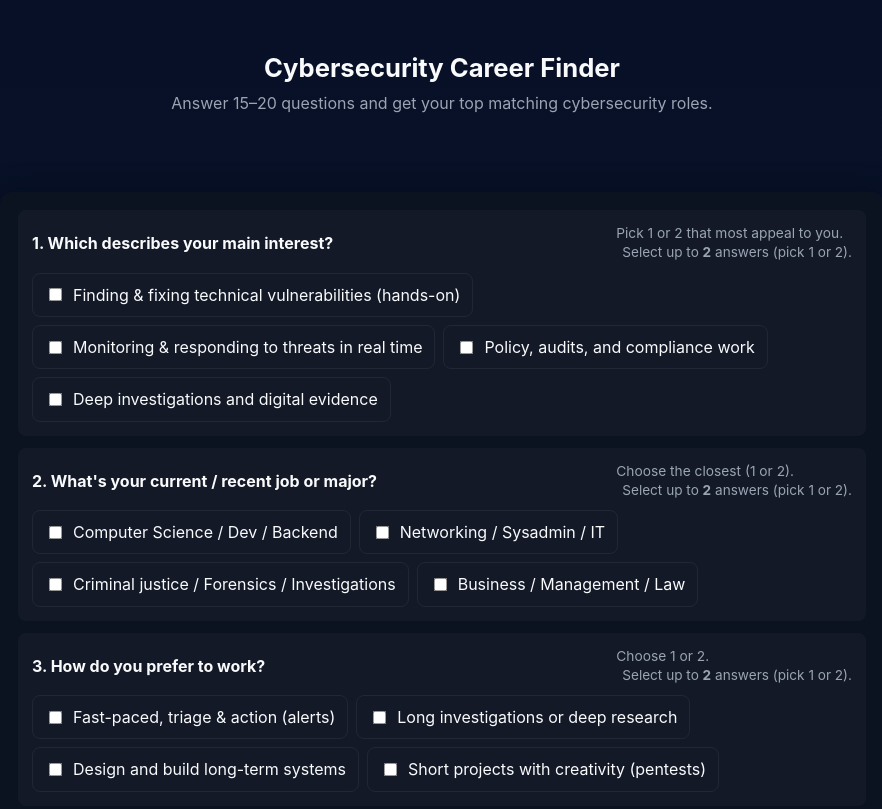
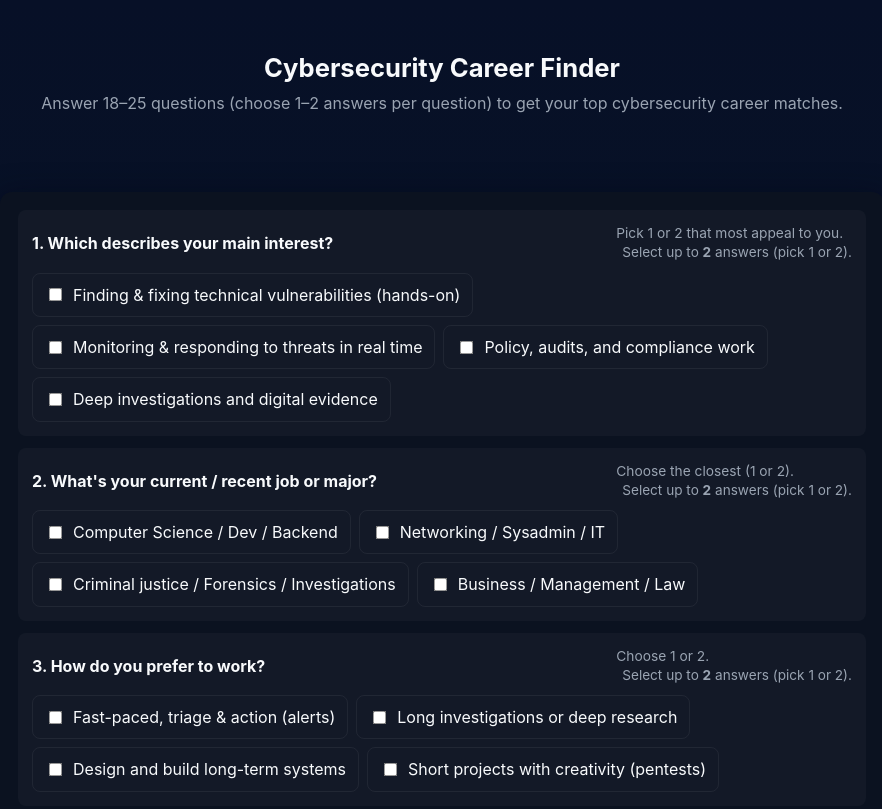
Before and after one commit to ShockWave08/CyberSecurityCareer, a plain HTML site: page index.html in a window 1280 px wide. Shown: the top 809 px of the page, without its empty margins (198-1080 px from the left). Drawn offline with Linux system fonts and the light colour scheme.

Commit message:
Question Update

```diff
--- a/index.html
+++ b/index.html
@@ -10,7 +10,7 @@
   <header class="site-header">
     <div class="container">
       <h1>Cybersecurity Career Finder</h1>
-      <p class="tag">Answer 15–20 questions and get your top matching cybersecurity roles.</p>
+      <p class="tag">Answer 18–25 questions (choose 1–2 answers per question) to get your top cybersecurity career matches.</p>
     </div>
   </header>
 
@@ -35,7 +35,8 @@
 
     <section id="explain" class="explain">
       <h3>How this works</h3>
-      <p>The answers add weighted points to each of 12 cybersecurity roles. Select 1 or 2 answers per question. The page shows the best matches based on your preferences, skills and experience. </p>
+      <p>Your selections add points to each of 12 cybersecurity roles. Select <strong>1 or 2</strong> answers per question.
+      The best matches appear after you submit. You can edit role mappings in <code>script.js</code>.</p>
     </section>
   </main>
 
--- a/script.js
+++ b/script.js
@@ -1,6 +1,7 @@
 /* Cybersecurity Career Finder
    script.js
-   - updated to allow up to 2 selections per question
+   - Allows 1–2 answers per question (checkboxes)
+   - Expanded to 25 questions for finer matching
 */
 
 const roles = {
@@ -18,7 +19,7 @@ const roles = {
   "security_architect": { title: "Security Architect", desc: "Designs the overall security architecture and strategy (senior role)." }
 };
 
-// Questions array (same content as earlier; kept for brevity)
+// Questions (25 total). Select 1–2 per question.
 const questions = [
   {
     id: "q1",
@@ -31,7 +32,6 @@ const questions = [
       { id:"d", text:"Deep investigations and digital evidence","adds":["forensic_analyst","incident_responder"] }
     ]
   },
-
   {
     id: "q2",
     text: "What's your current / recent job or major?",
@@ -43,7 +43,6 @@ const questions = [
       { id:"d", text:"Business / Management / Law","adds":["grc","security_architect"] }
     ]
   },
-
   {
     id: "q3",
     text: "How do you prefer to work?",
@@ -55,7 +54,6 @@ const questions = [
       { id:"d", text:"Short projects with creativity (pentests)","adds":["pentester","security_engineer"] }
     ]
   },
-
   {
     id: "q4",
     text: "Technical skills: which do you enjoy most?",
@@ -67,7 +65,6 @@ const questions = [
       { id:"d", text:"Reverse-engineering / low-level debugging","adds":["malware_analyst","pentester","forensic_analyst"] }
     ]
   },
-
   {
     id: "q5",
     text: "Do you enjoy social engineering and thinking like an attacker?",
@@ -78,7 +75,6 @@ const questions = [
       { id:"c", text:"No — prefer defenses/policies","adds":["grc","security_architect"] }
     ]
   },
-
   {
     id: "q6",
     text: "Preferred environment?",
@@ -90,7 +86,6 @@ const questions = [
       { id:"d", text:"Legal/forensics lab or government","adds":["forensic_analyst","malware_analyst"] }
     ]
   },
-
   {
     id: "q7",
     text: "How comfortable are you with coding?",
@@ -101,7 +96,6 @@ const questions = [
       { id:"c", text:"Minimal coding (config & analysis)","adds":["soc_analyst","grc","security_architect"] }
     ]
   },
-
   {
     id: "q8",
     text: "Do you prefer hands-on hardware/network work?",
@@ -112,7 +106,6 @@ const questions = [
       { id:"c", text:"No — focus on apps or policy","adds":["devsecops","grc","security_architect"] }
     ]
   },
-
   {
     id: "q9",
     text: "Interest in regulations & compliance (PCI, GDPR, ISO)?",
@@ -123,10 +116,9 @@ const questions = [
       { id:"c", text:"Low — prefer technical work","adds":["pentester","malware_analyst"] }
     ]
   },
-
   {
     id: "q10",
-    text: "Do you enjoy teaching, writing reports or explaining security to non-technical people?",
+    text: "Do you enjoy teaching, writing reports, presenting to non-technical folks?",
     desc: "Pick 1 or 2.",
     options: [
       { id:"a", text:"Yes — I love clear communication","adds":["grc","security_architect","security_analyst"] },
@@ -134,7 +126,6 @@ const questions = [
       { id:"c", text:"No — prefer lab work","adds":["malware_analyst","pentester"] }
     ]
   },
-
   {
     id: "q11",
     text: "How do you handle stress and urgent incidents?",
@@ -145,7 +136,6 @@ const questions = [
       { id:"c", text:"Prefer planning and architecture","adds":["security_architect","grc"] }
     ]
   },
-
   {
     id: "q12",
     text: "Do you like long-term projects vs short engagements?",
@@ -156,7 +146,6 @@ const questions = [
       { id:"c", text:"Ongoing monitoring & ops","adds":["soc_analyst","security_analyst"] }
     ]
   },
-
   {
     id: "q13",
     text: "What tool types do you want to work with?",
@@ -168,7 +157,6 @@ const questions = [
       { id:"d", text:"Forensic suites, disk/memory analysis","adds":["forensic_analyst","incident_responder"] }
     ]
   },
-
   {
     id: "q14",
     text: "Are you interested in malware and reverse-engineering?",
@@ -179,7 +167,6 @@ const questions = [
       { id:"c", text:"Not really","adds":["grc","security_architect"] }
     ]
   },
-
   {
     id: "q15",
     text: "Career priorities (pick most important)",
@@ -190,7 +177,6 @@ const questions = [
       { id:"c", text:"Excitement & variety","adds":["pentester","soc_analyst"] }
     ]
   },
-
   {
     id: "q16",
     text: "Do you prefer team leadership or hands-on tech?",
@@ -201,22 +187,20 @@ const questions = [
       { id:"c", text:"Hybrid","adds":["security_engineer","cloud_security"] }
     ]
   },
-
   {
     id: "q17",
     text: "Do you already hold experience / certs? (pick best fit)",
     desc: "Pick 1 or 2.",
     options: [
-      { id:"a", text:"Security certs (CompTIA/Security+/CEH/CISSP)","adds":["security_analyst","grc","security_architect"] },
-      { id:"b", text:"Networking certs (CCNA)","adds":["network_security","security_engineer"] },
-      { id:"c", text:"Cloud certs (AWS/Azure)","adds":["cloud_security","devsecops"] },
+      { id:"a", text:"Security certs (CompTIA Security+, CEH, CISSP)","adds":["security_analyst","grc","security_architect"] },
+      { id:"b", text:"Networking certs (CCNA, JNCIA)","adds":["network_security","security_engineer"] },
+      { id:"c", text:"Cloud certs (AWS/Azure/GCP)","adds":["cloud_security","devsecops"] },
       { id:"d", text:"None yet","adds":["security_analyst","soc_analyst"] }
     ]
   },
-
   {
     id: "q18",
-    text: "Final: What would you like to be learning most in the next year?",
+    text: "What would you like to learn most next year?",
     desc: "Pick 1 or 2.",
     options: [
       { id:"a", text:"Incident handling & forensics","adds":["incident_responder","forensic_analyst"] },
@@ -224,12 +208,88 @@ const questions = [
       { id:"c", text:"Cloud security & IaC","adds":["cloud_security","devsecops"] },
       { id:"d", text:"Risk management & compliance","adds":["grc","security_architect"] }
     ]
+  },
+  {
+    id: "q19",
+    text: "Preferred operating environments?",
+    desc: "Pick 1 or 2.",
+    options: [
+      { id:"a", text:"Linux-first (servers, terminals, tooling)","adds":["soc_analyst","incident_responder","security_engineer","pentester"] },
+      { id:"b", text:"Windows enterprise (AD, GPO, EDR)","adds":["security_analyst","incident_responder","network_security"] },
+      { id:"c", text:"Cloud-native (AWS/Azure/GCP)","adds":["cloud_security","devsecops","security_architect"] },
+      { id:"d", text:"Specialized lab/forensics VMs","adds":["forensic_analyst","malware_analyst"] }
+    ]
+  },
+  {
+    id: "q20",
+    text: "Client-facing & presentation comfort?",
+    desc: "Pick 1 or 2.",
+    options: [
+      { id:"a", text:"High — love presenting to stakeholders","adds":["grc","security_architect","pentester"] },
+      { id:"b", text:"Medium — can present as needed","adds":["security_engineer","security_analyst"] },
+      { id:"c", text:"Low — prefer behind-the-scenes","adds":["malware_analyst","forensic_analyst"] }
+    ]
+  },
+  {
+    id: "q21",
+    text: "Are you okay with shift work / on-call rotations?",
+    desc: "Pick 1 or 2.",
+    options: [
+      { id:"a", text:"Yes — fine with nights/weekends on-call","adds":["soc_analyst","incident_responder"] },
+      { id:"b", text:"Occasionally — limited rotations","adds":["security_analyst","network_security"] },
+      { id:"c", text:"Prefer standard business hours","adds":["grc","security_architect","cloud_security","security_engineer"] }
+    ]
+  },
+  {
+    id: "q22",
+    text: "What kinds of artifacts do you enjoy producing most?",
+    desc: "Pick 1 or 2.",
+    options: [
+      { id:"a", text:"Runbooks/playbooks & detection rules","adds":["soc_analyst","security_analyst","incident_responder"] },
+      { id:"b", text:"Exploits, PoCs & attack simulations","adds":["pentester","malware_analyst"] },
+      { id:"c", text:"Architectural diagrams & standards","adds":["security_architect","security_engineer","cloud_security"] },
+      { id:"d", text:"Policies, audit reports & risk registers","adds":["grc"] }
+    ]
+  },
+
+  // NEW: q23–q25
+  {
+    id: "q23",
+    text: "Which industries interest you most for security work?",
+    desc: "Pick 1 or 2.",
+    options: [
+      { id:"a", text:"Finance / banking / fintech","adds":["grc","security_analyst","incident_responder"] },
+      { id:"b", text:"Government / defense / law enforcement","adds":["forensic_analyst","malware_analyst","incident_responder"] },
+      { id:"c", text:"Big tech / SaaS / cloud platforms","adds":["cloud_security","devsecops","security_engineer","security_architect"] },
+      { id:"d", text:"Consulting / agency / red-team services","adds":["pentester","security_architect"] }
+    ]
+  },
+  {
+    id: "q24",
+    text: "How do you feel about travel or visiting client sites?",
+    desc: "Pick 1 or 2.",
+    options: [
+      { id:"a", text:"Love travel and variety of locations","adds":["pentester","security_architect","incident_responder"] },
+      { id:"b", text:"Okay with occasional travel","adds":["security_analyst","network_security","security_engineer"] },
+      { id:"c", text:"Prefer mostly-remote / home-based","adds":["malware_analyst","devsecops","cloud_security","grc"] }
+    ]
+  },
+  {
+    id: "q25",
+    text: "Long-term, how do you see your career evolving?",
+    desc: "Pick 1 or 2.",
+    options: [
+      { id:"a", text:"Into leadership, strategy and architecture","adds":["security_architect","grc"] },
+      { id:"b", text:"As a deep technical specialist (guru level)","adds":["malware_analyst","forensic_analyst","pentester","devsecops"] },
+      { id:"c", text:"Hybrid: strong technical skills plus mentoring others","adds":["security_engineer","cloud_security","security_analyst"] }
+    ]
   }
 ];
 
+// Alias so "consulting_pentester" reuses pentester definition
 roles["consulting_pentester"] = roles["pentester"];
 
-// render questions (checkbox version)
+// ===== Render (checkbox version) =====
 const questionsDiv = document.getElementById('questions');
 
 function renderQuestions() {
@@ -239,7 +299,6 @@ function renderQuestions() {
     qEl.className = 'question';
     qEl.setAttribute('data-qid', q.id);
 
-    // hint text
     const hint = `<div class="hint">Select up to <strong>2</strong> answers (pick 1 or 2).</div>`;
 
     qEl.innerHTML = `
@@ -256,13 +315,12 @@ function renderQuestions() {
     questionsDiv.appendChild(qEl);
   });
 
-  // attach limit handlers after render
   attachLimitHandlers();
 }
 
 renderQuestions();
 
-// limit logic: allow max 2 checkboxes per question
+// ===== Per-question max=2 enforcement =====
 function attachLimitHandlers() {
   questions.forEach(q => {
     const inputs = Array.from(document.querySelectorAll(`input[name="${q.id}"]`));
@@ -270,10 +328,8 @@ function attachLimitHandlers() {
       inp.addEventListener('change', () => {
         const checked = inputs.filter(i=>i.checked);
         if (checked.length >= 2) {
-          // disable unchecked inputs to prevent a third choice
           inputs.forEach(i => { if (!i.checked) i.disabled = true; });
         } else {
-          // re-enable all inputs when fewer than 2 are checked
           inputs.forEach(i => i.disabled = false);
         }
       });
@@ -281,13 +337,12 @@ function attachLimitHandlers() {
   });
 }
 
-// scoring: use FormData.getAll to collect multiple checkbox values
+// ===== Scoring =====
 function scoreAnswers(formData) {
   const tally = {};
   Object.keys(roles).forEach(k => tally[k]=0);
 
   questions.forEach(q => {
-    // getAll returns array (strings) or [] if none
     const vals = formData.getAll(q.id);
     if (!vals || vals.length === 0) return;
     vals.forEach(vStr => {
@@ -296,7 +351,7 @@ function scoreAnswers(formData) {
       if (!opt || !opt.adds) return;
       opt.adds.forEach(r => {
         if (!tally[r]) tally[r] = 0;
-        tally[r] += 1; // simple +1 weighting; tweakable
+        tally[r] += 1; // simple +1 weighting
       });
     });
   });
@@ -308,7 +363,7 @@ function scoreAnswers(formData) {
   return { tally, sorted };
 }
 
-// UI handlers and validation
+// ===== UI handlers =====
 const quizForm = document.getElementById('quizForm');
 const resultsEl = document.getElementById('results');
 const topRolesEl = document.getElementById('topRoles');
@@ -319,12 +374,12 @@ const copyBtn = document.getElementById('copyBtn');
 
 quizForm.addEventListener('submit', (e) => {
   e.preventDefault();
-  // validate each question has 1..2 checked
+
+  // Validate each question has 1..2 checked
   for (let q of questions) {
     const checked = quizForm.querySelectorAll(`input[name="${q.id}"]:checked`);
     if (checked.length === 0) {
       alert(`Please select at least 1 answer for: "${q.text}"`);
-      // focus first checkbox of that question
       const first = quizForm.querySelector(`input[name="${q.id}"]`);
       if (first) first.focus();
       return;
@@ -339,7 +394,6 @@ quizForm.addEventListener('submit', (e) => {
   const fd = new FormData(quizForm);
   const { sorted } = scoreAnswers(fd);
 
-  // top 3 (filter zero scores)
   const top = sorted.filter(s => s.score>0).slice(0,3);
   showTopRoles(top, sorted);
   submitBtn.disabled = false;
@@ -374,7 +428,6 @@ function showTopRoles(top, sorted) {
 resetBtn.addEventListener('click', () => {
   quizForm.reset();
   resultsEl.hidden = true;
-  // re-enable all inputs after reset
   questions.forEach(q => {
     const inputs = Array.from(document.querySelectorAll(`input[name="${q.id}"]`));
     inputs.forEach(i => i.disabled = false);
@@ -384,7 +437,6 @@ resetBtn.addEventListener('click', () => {
 restartBtn.addEventListener('click', () => {
   quizForm.reset();
   resultsEl.hidden = true;
-  // re-enable inputs
   questions.forEach(q => {
     const inputs = Array.from(document.querySelectorAll(`input[name="${q.id}"]`));
     inputs.forEach(i => i.disabled = false);
```
